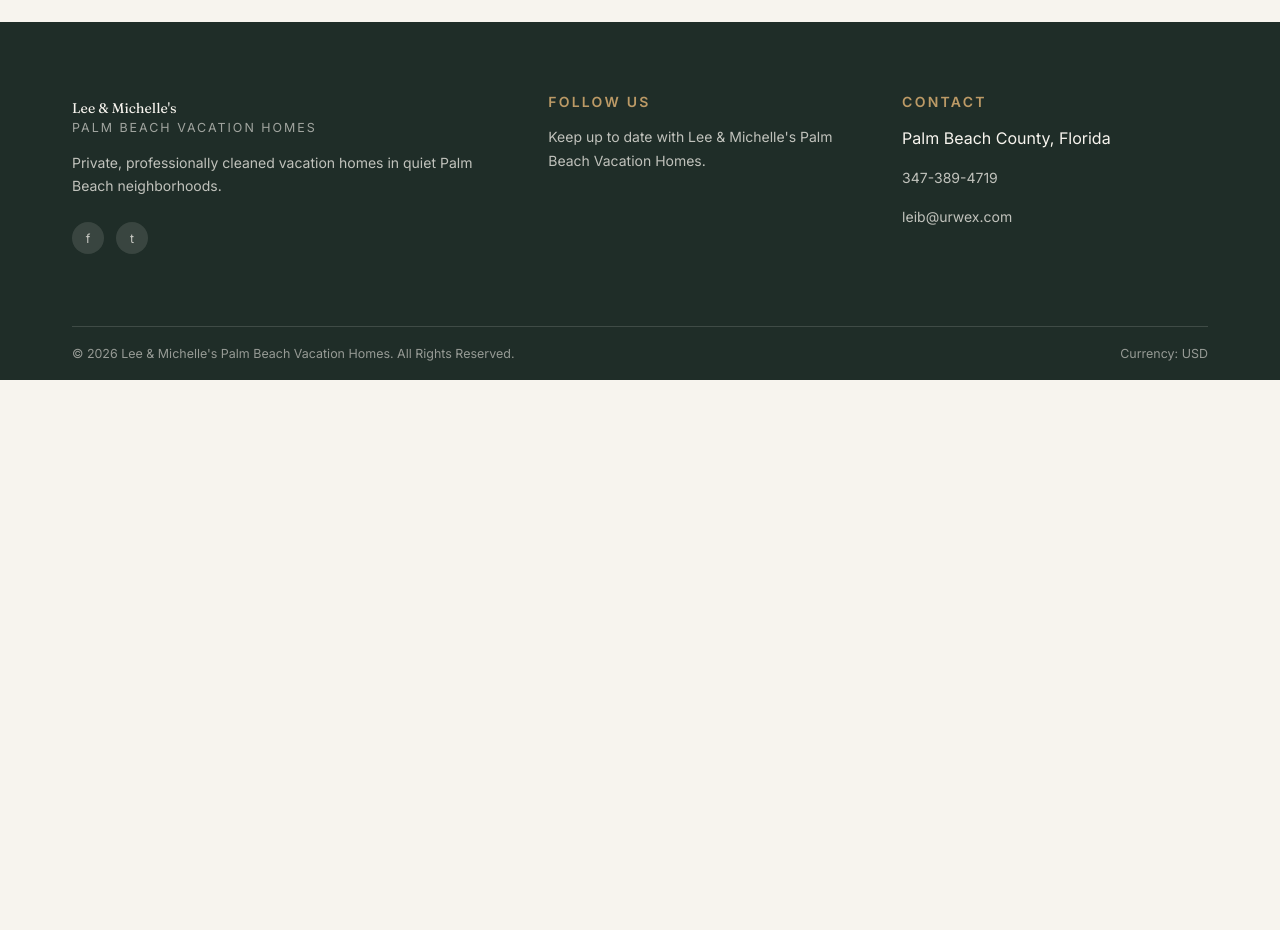
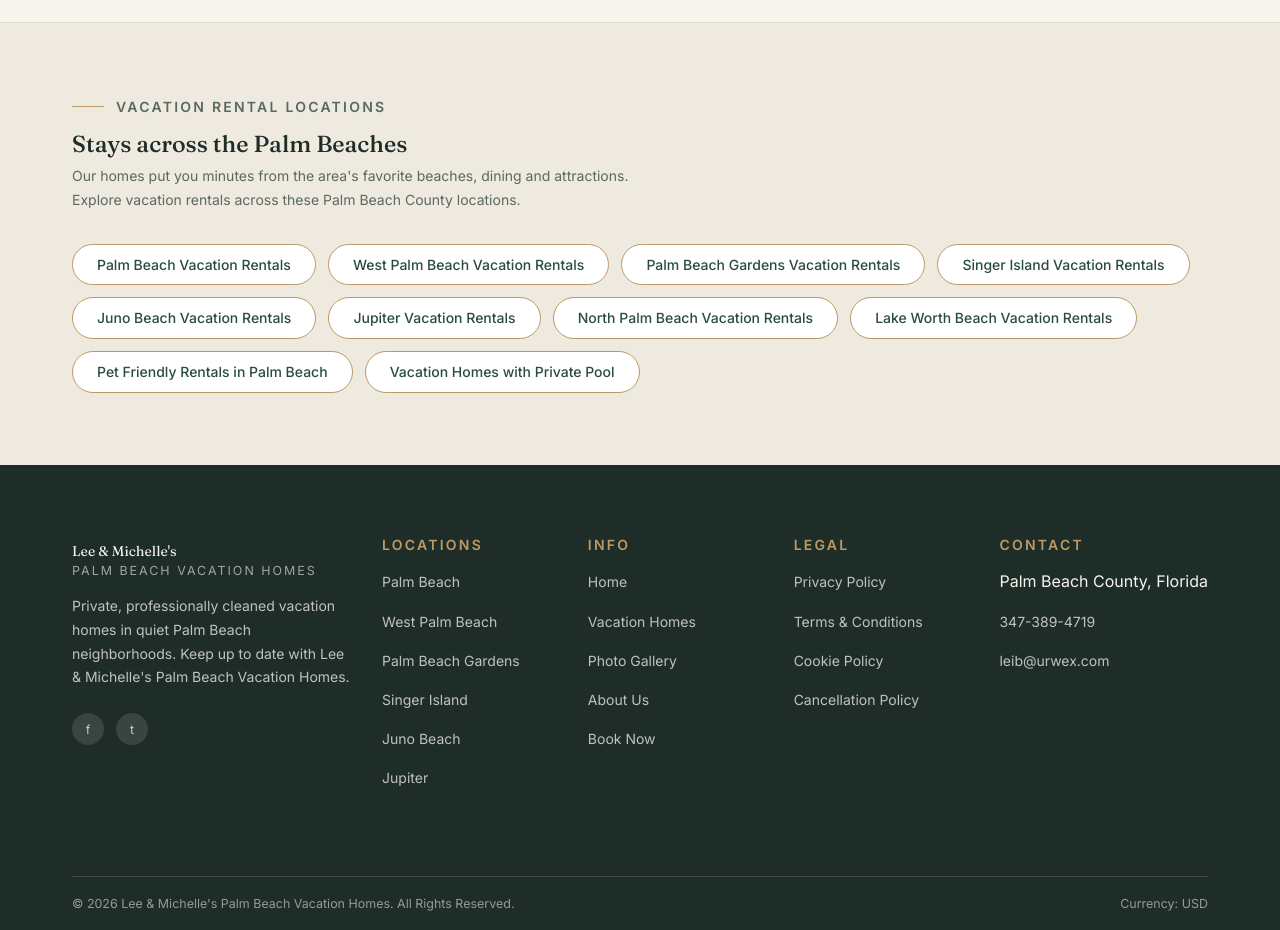
Before and after one commit to younus78666/palmbeach-redesign, a plain HTML site: page index.html in a window 1280 px wide. Shown: the part 6440-7370 px from the top of the page. Before the commit the page ends 6820 px from the top, so only its background shows below. Drawn offline with Linux system fonts and the light colour scheme.

Commit message:
Add pre-footer location keyword chips and 5-column footer with Locations, Info, Legal links
Co-Authored-By: Claude Fable 5 <noreply@anthropic.com>

```diff
--- a/index.html
+++ b/index.html
@@ -246,8 +246,16 @@ h2 em,h1 em{font-style:italic;color:var(--accent)}
 .cta-card::after{bottom:calc(var(--space-7) * -1);right:calc(var(--space-7) * -1)}
 .cta-card h2{font-size:var(--text-3xl);max-width:32rem;margin-inline:auto;margin-bottom:var(--space-4)}
 .cta-card .muted{max-width:28rem;margin-inline:auto;margin-bottom:var(--space-6)}
+/* pre-footer keyword band */
+.prefooter{background:var(--surface-alt);border-top:1px solid var(--line);padding-block:var(--space-8)}
+.prefooter .eyebrow{margin-bottom:var(--space-3)}
+.prefooter h2{font-size:var(--text-xl);margin-bottom:var(--space-2)}
+.prefooter p{font-size:var(--text-sm);color:var(--ink-soft);max-width:38rem}
+.kw-chips{display:flex;flex-wrap:wrap;gap:var(--space-3);margin-top:var(--space-6)}
+.kw-chip{display:inline-flex;align-items:center;gap:var(--space-2);font-size:var(--text-sm);font-weight:500;color:var(--accent-deep);background:var(--surface);border:1.5px solid var(--gold);border-radius:var(--radius-pill);padding:var(--space-2) var(--space-5);transition:background .25s ease,color .25s ease,transform .2s ease,box-shadow .2s ease}
+.kw-chip:hover{background:var(--gold);color:var(--on-accent);transform:translateY(-2px);box-shadow:var(--shadow-sm)}
 footer{background:var(--ink);color:var(--bg)}
-.foot-grid{display:grid;grid-template-columns:1.4fr 1fr 1fr;gap:var(--space-7);padding-block:var(--space-8)}
+.foot-grid{display:grid;grid-template-columns:1.6fr 1fr 1fr 1fr 1.2fr;gap:var(--space-6);padding-block:var(--space-8)}
 .foot-grid h3{font-size:var(--text-sm);letter-spacing:var(--tracking-wide);text-transform:uppercase;font-family:var(--font-body);font-weight:600;color:var(--gold);margin-bottom:var(--space-4)}
 .foot-grid p,.foot-grid a{font-size:var(--text-sm);color:color-mix(in srgb,var(--bg) 75%,transparent)}
 .foot-grid li{list-style:none;margin-bottom:var(--space-3)}
@@ -266,7 +274,8 @@ footer{background:var(--ink);color:var(--bg)}
   .fac-grid{grid-template-columns:repeat(2,1fr)}
   .homes-grid{grid-template-columns:1fr;max-width:28rem;margin-inline:auto}
   .gallery-grid{grid-template-columns:repeat(2,1fr)}
-  .foot-grid{grid-template-columns:1fr;gap:var(--space-6)}
+  .foot-grid{grid-template-columns:repeat(2,1fr);gap:var(--space-6)}
+  .foot-grid>div:first-child{grid-column:1/-1}
   .nav-links{display:none}
   .booking{grid-template-columns:1fr 1fr}
   .booking .btn{grid-column:1/-1}
@@ -274,6 +283,7 @@ footer{background:var(--ink);color:var(--bg)}
 }
 @media (max-width:40rem){
   .fac-grid{grid-template-columns:1fr}
+  .foot-grid{grid-template-columns:1fr}
   .topbar .topbar-group:last-child{display:none}
   .section{padding-block:var(--space-8)}
   .booking{grid-template-columns:1fr;padding:var(--space-5)}
@@ -556,6 +566,27 @@ footer{background:var(--ink);color:var(--bg)}
   </div>
 </section>
 
+<!-- PRE-FOOTER -->
+<section class="prefooter">
+  <div class="container">
+    <p class="eyebrow">Vacation Rental Locations</p>
+    <h2>Stays across the Palm Beaches</h2>
+    <p>Our homes put you minutes from the area's favorite beaches, dining and attractions. Explore vacation rentals across these Palm Beach County locations.</p>
+    <div class="kw-chips">
+      <a class="kw-chip" href="#homes">Palm Beach Vacation Rentals</a>
+      <a class="kw-chip" href="#homes">West Palm Beach Vacation Rentals</a>
+      <a class="kw-chip" href="#homes">Palm Beach Gardens Vacation Rentals</a>
+      <a class="kw-chip" href="#homes">Singer Island Vacation Rentals</a>
+      <a class="kw-chip" href="#homes">Juno Beach Vacation Rentals</a>
+      <a class="kw-chip" href="#homes">Jupiter Vacation Rentals</a>
+      <a class="kw-chip" href="#homes">North Palm Beach Vacation Rentals</a>
+      <a class="kw-chip" href="#homes">Lake Worth Beach Vacation Rentals</a>
+      <a class="kw-chip" href="#homes">Pet Friendly Rentals in Palm Beach</a>
+      <a class="kw-chip" href="#homes">Vacation Homes with Private Pool</a>
+    </div>
+  </div>
+</section>
+
 <!-- FOOTER -->
 <footer id="contact">
   <div class="container">
@@ -564,15 +595,41 @@ footer{background:var(--ink);color:var(--bg)}
         <a class="brand" href="#home" style="color:inherit">Lee &amp; Michelle's
           <small style="color:inherit;opacity:.6">Palm Beach Vacation Homes</small>
         </a>
-        <p style="margin-top:var(--space-4)">Private, professionally cleaned vacation homes in quiet Palm Beach neighborhoods.</p>
+        <p style="margin-top:var(--space-4)">Private, professionally cleaned vacation homes in quiet Palm Beach neighborhoods. Keep up to date with Lee &amp; Michelle's Palm Beach Vacation Homes.</p>
         <div class="social">
           <a href="#" aria-label="Facebook">f</a>
           <a href="#" aria-label="Twitter">t</a>
         </div>
       </div>
       <div>
-        <h3>Follow Us</h3>
-        <p>Keep up to date with Lee &amp; Michelle's Palm Beach Vacation Homes.</p>
+        <h3>Locations</h3>
+        <ul>
+          <li><a href="#homes">Palm Beach</a></li>
+          <li><a href="#homes">West Palm Beach</a></li>
+          <li><a href="#homes">Palm Beach Gardens</a></li>
+          <li><a href="#homes">Singer Island</a></li>
+          <li><a href="#homes">Juno Beach</a></li>
+          <li><a href="#homes">Jupiter</a></li>
+        </ul>
+      </div>
+      <div>
+        <h3>Info</h3>
+        <ul>
+          <li><a href="#home">Home</a></li>
+          <li><a href="#homes">Vacation Homes</a></li>
+          <li><a href="#gallery">Photo Gallery</a></li>
+          <li><a href="#about">About Us</a></li>
+          <li><a href="#book">Book Now</a></li>
+        </ul>
+      </div>
+      <div>
+        <h3>Legal</h3>
+        <ul>
+          <li><a href="#">Privacy Policy</a></li>
+          <li><a href="#">Terms &amp; Conditions</a></li>
+          <li><a href="#">Cookie Policy</a></li>
+          <li><a href="#">Cancellation Policy</a></li>
+        </ul>
       </div>
       <div>
         <h3>Contact</h3>
```
